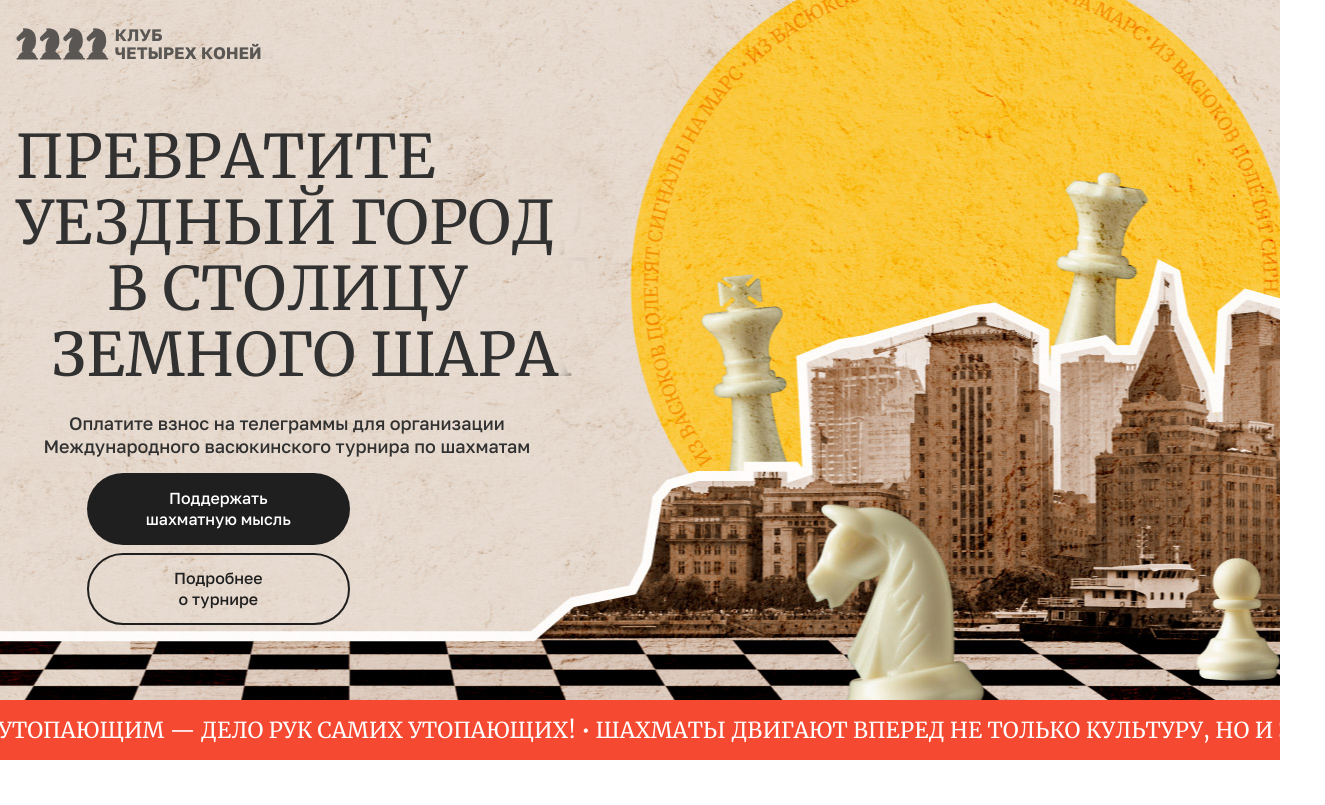
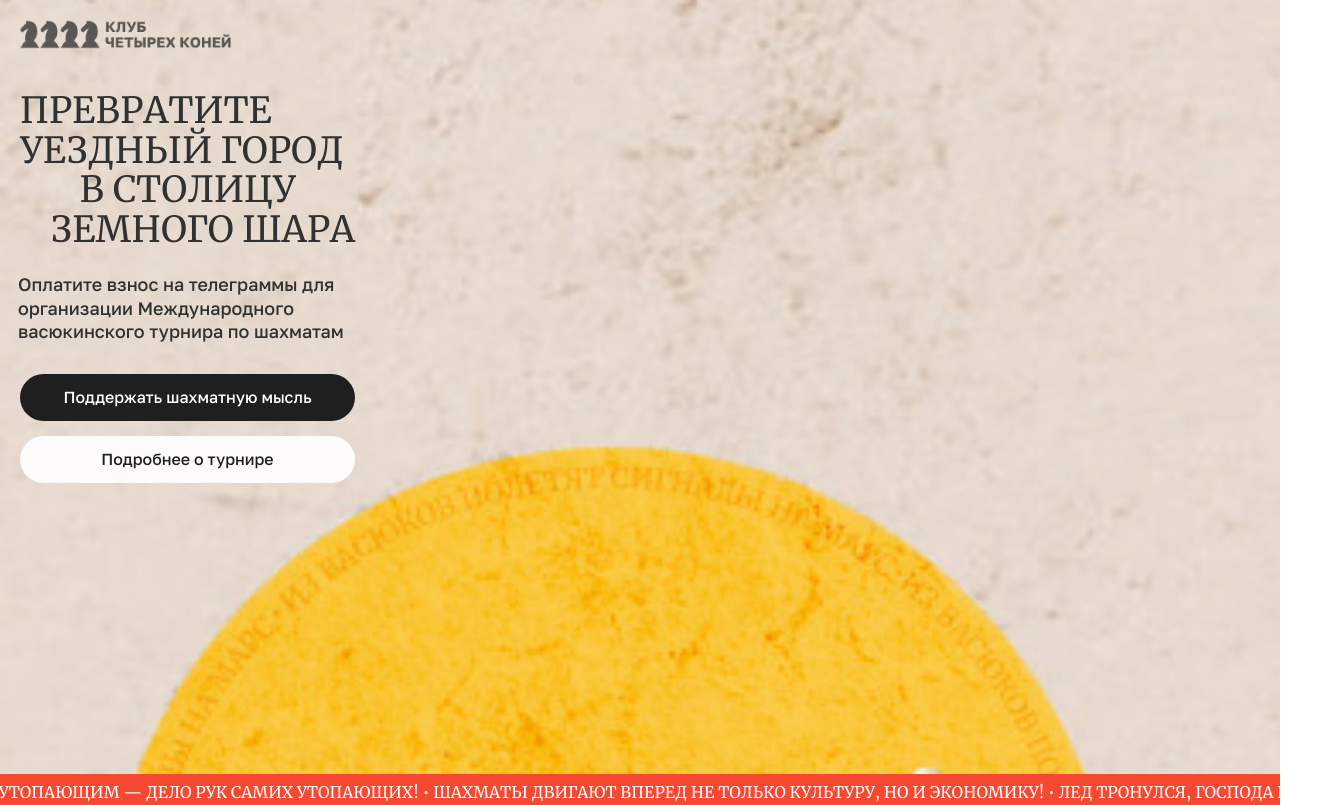
Before and after one commit to Wlad1z/Test-yandex, a plain HTML site: page index.html in a window 1280 px wide. Shown: the top 805 px of the page, 1325 px wide, since content can reach past the window. Drawn offline with Linux system fonts and the light colour scheme.

Commit message:
repair adaptive

```diff
--- a/style/main.css
+++ b/style/main.css
@@ -666,11 +666,12 @@ footer{
     }
 
 }
-@media only screen and (max-width: 375px),
-       only screen and (max-device-width: 375px){
+@media only screen and (max-width: 800px),
+       only screen and (max-device-width: 800px){
     header{
         height: 774px;
         background: url(../static/mobile_back.jpg) center no-repeat;
+        background-size: cover;
         padding: 0;
     }
 
```
